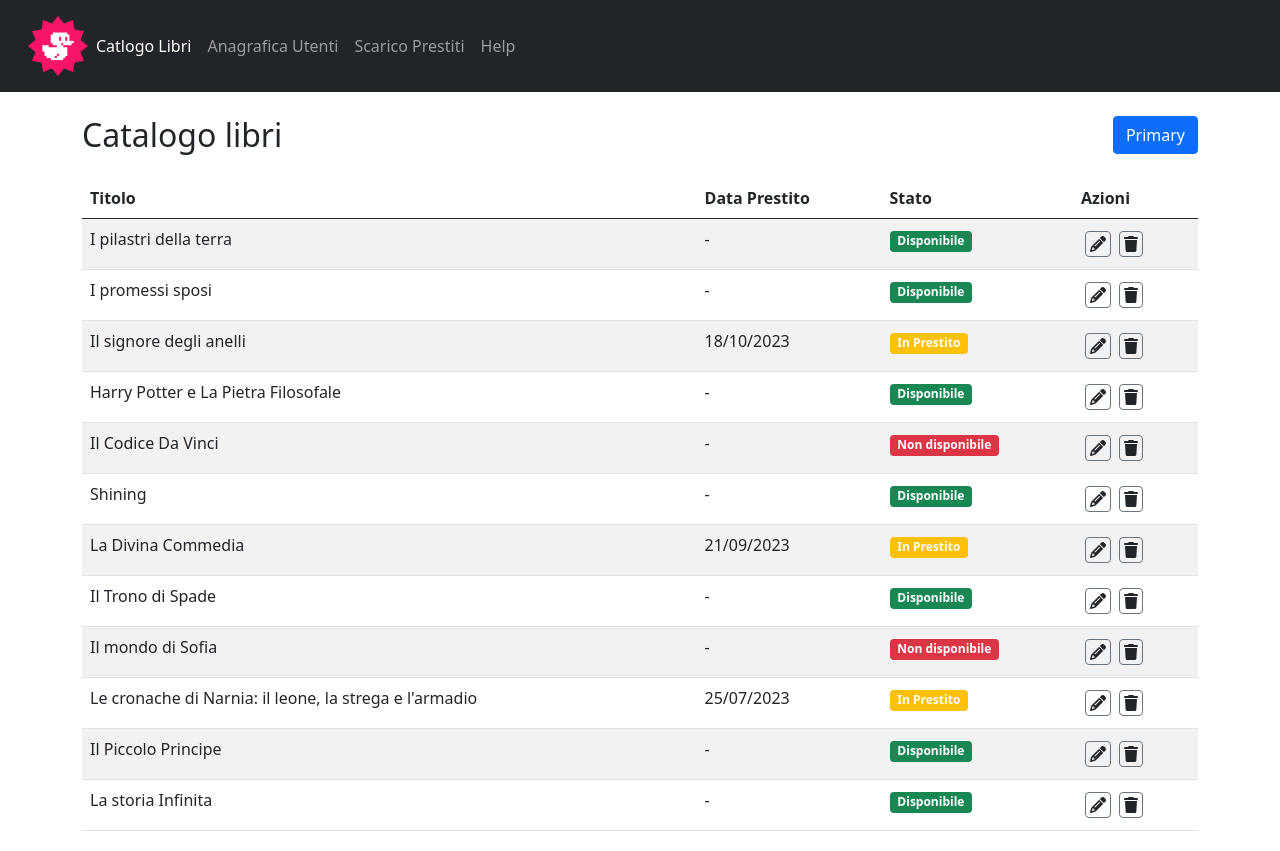
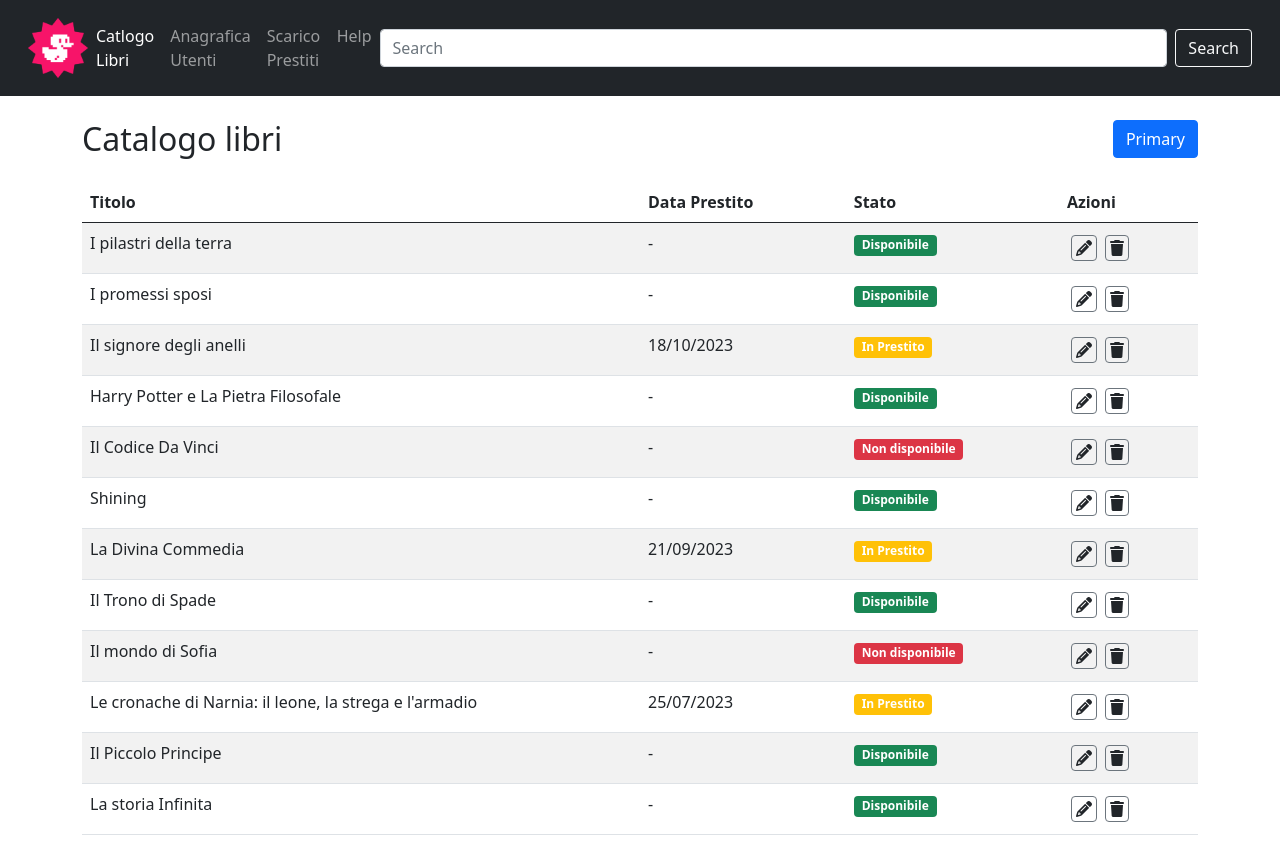
Before and after one commit to teobadini/html-css-bootstrap-dashboard, a plain HTML site: page index.html in a window 1280 px wide. Drawn offline with nearby package versions, Linux system fonts and the light colour scheme.

Commit message:
feat: added search back in navbar

```diff
--- a/index.html
+++ b/index.html
@@ -39,6 +39,10 @@
             <a class="nav-link" href="#">Help</a>
           </li>
         </ul>
+        <form class="d-flex"></form>
+          <input class="form-control me-2 rounded" type="search" placeholder="Search" aria-label="Search">
+          <button class="btn btn-outline-success rounded btn-outline-light" type="submit">Search</button>
+        </form>
       </div>
     </div>
   </nav>
@@ -59,7 +63,7 @@
       <table class="table table-striped">
         <thead>
           <tr>
-            <th scope="col">Titolo</th>
+            <th scope="col" class="w-50">Titolo</th>
             <th scope="col">Data Prestito</th>
             <th scope="col">Stato</th>
             <th scope="col">Azioni</th>
```
